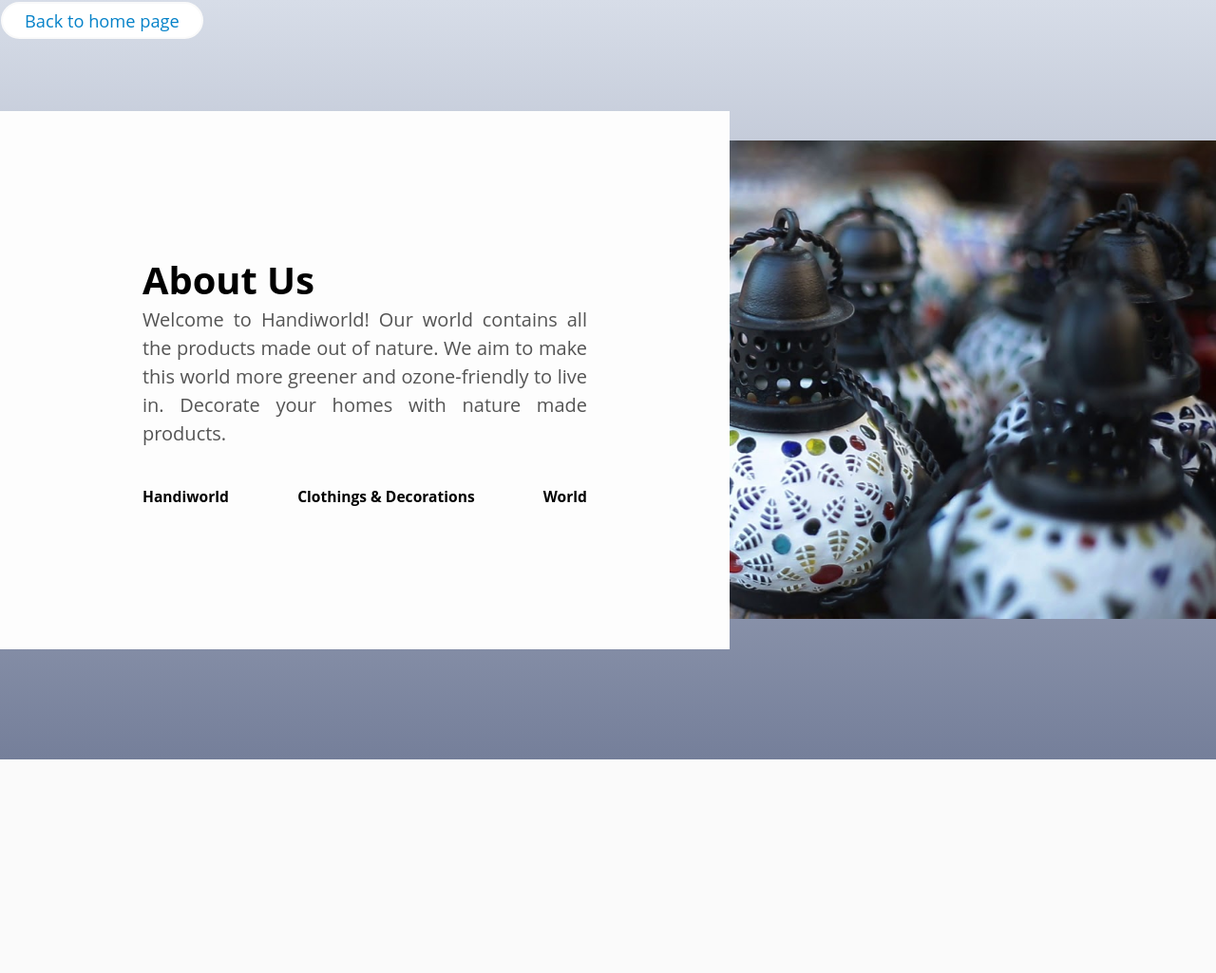
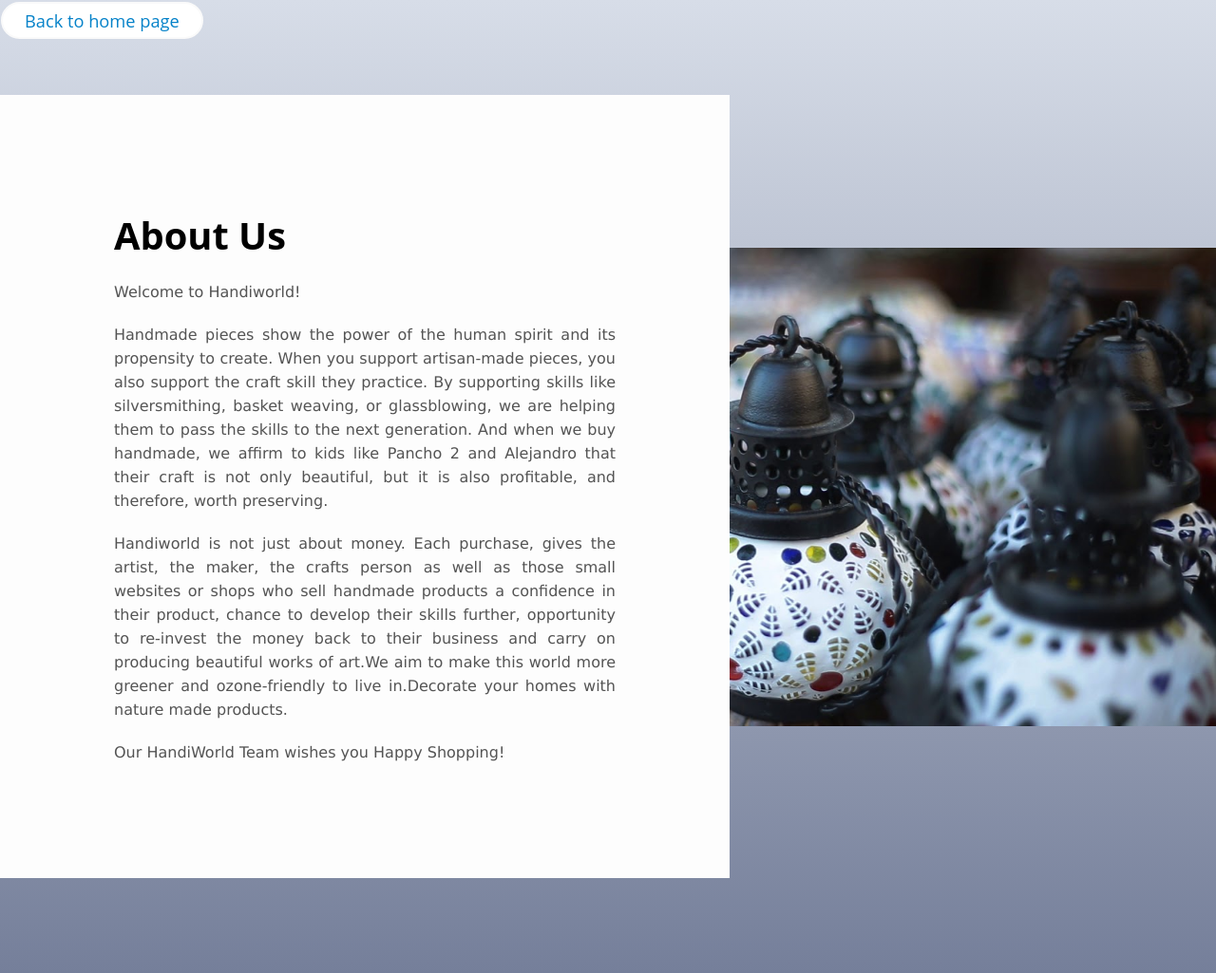
Before and after one commit to codertoday/handiworld.github.io, a Flask app: page /aboutus in a window 1280 px wide. Shown: the whole page at 95% size. Before the commit the page ends 800 px from the top, so only its background shows below. Run offline with Flask 2, Linux system fonts and the light colour scheme.

Commit message:
About us Page updated

```diff
--- a/website/static/styles/aboutus.css
+++ b/website/static/styles/aboutus.css
@@ -31,24 +31,25 @@
     width: 60%;
     justify-content: center;
     background-color: #fdfdfd;
-    padding: 150px;
+    padding: 120px;
 
 }
 
 .inner-container-h1{
-    margin-bottom: 50px;
+    margin-bottom: 60px;
     font-size: 30px;
     font-weight: 900;
 
 }
 
+
 .text{
-    font-size: 20px;
+    font-family:Verdana;
+    font-size: 16px;
+    margin-top: 20px;
     color: #545454;
-    line-height: 30px;
+    line-height: 25px;
     text-align: justify;
-    margin-bottom: 40px;
-
 }
 
 .skills{
--- a/website/templates/aboutus.html
+++ b/website/templates/aboutus.html
@@ -16,17 +16,19 @@
          <div class="about-section">
              <div class="inner-container">
                  <h1> About Us </h1>
+                 <p class="text">Welcome to Handiworld!</p>
                  <p class="text">
-                     Welcome to Handiworld!
-                     Our world contains all the products made out of nature.
-                     We aim to make this world more greener and ozone-friendly to live in.
-                     Decorate your homes with nature made products.
+                    Handmade pieces show the power of the human spirit and its propensity to create. When you support artisan-made pieces, you also support the craft skill they practice. By supporting skills like silversmithing, basket weaving, or glassblowing, we are helping them to pass the skills to the next generation. And when we buy handmade, we affirm to kids like Pancho 2 and Alejandro that their craft is not only beautiful, but it is also profitable, and therefore, worth preserving.
                  </p>
-                 <div class="skills">
+                 <p class="text">
+                    Handiworld is not just about money. Each purchase, gives the artist, the maker, the crafts person as well as those small websites or shops who sell handmade products a confidence in their product, chance to develop their skills further, opportunity to re-invest the money back to their business and carry on producing beautiful works of art.We aim to make this world more greener and ozone-friendly to live in.Decorate your homes with nature made products.
+                </p>
+                <p class="text">Our HandiWorld Team wishes you Happy Shopping!</p>
+                 <!--<div class="skills">
                      <span>Handiworld</span>
                      <span>Clothings & Decorations</span>
                      <span>World</span>
-                 </div>
+                 </div>-->
              </div>
              <a  class="Hbtn" href="/">Back to home page</a>
          </div>
```
